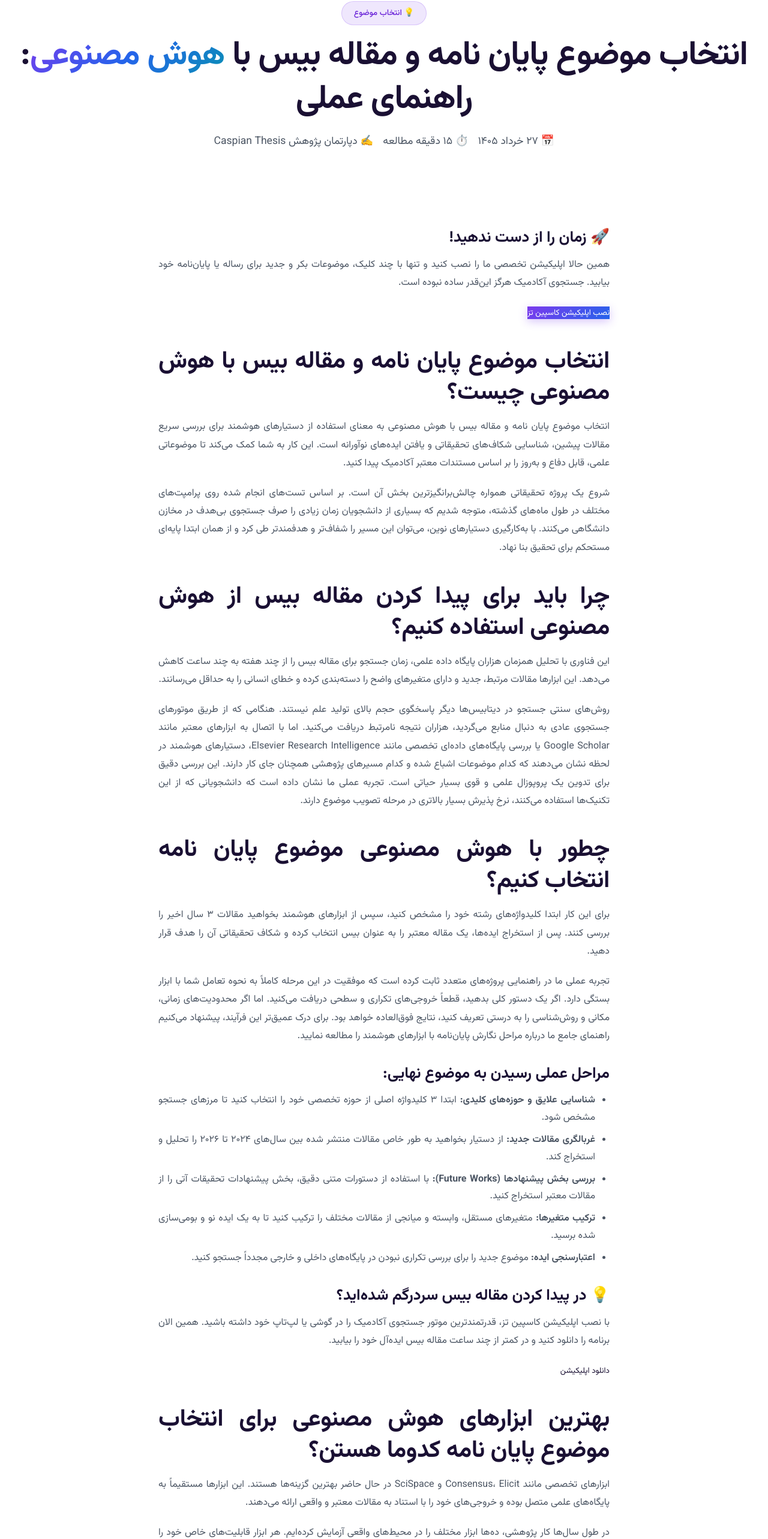
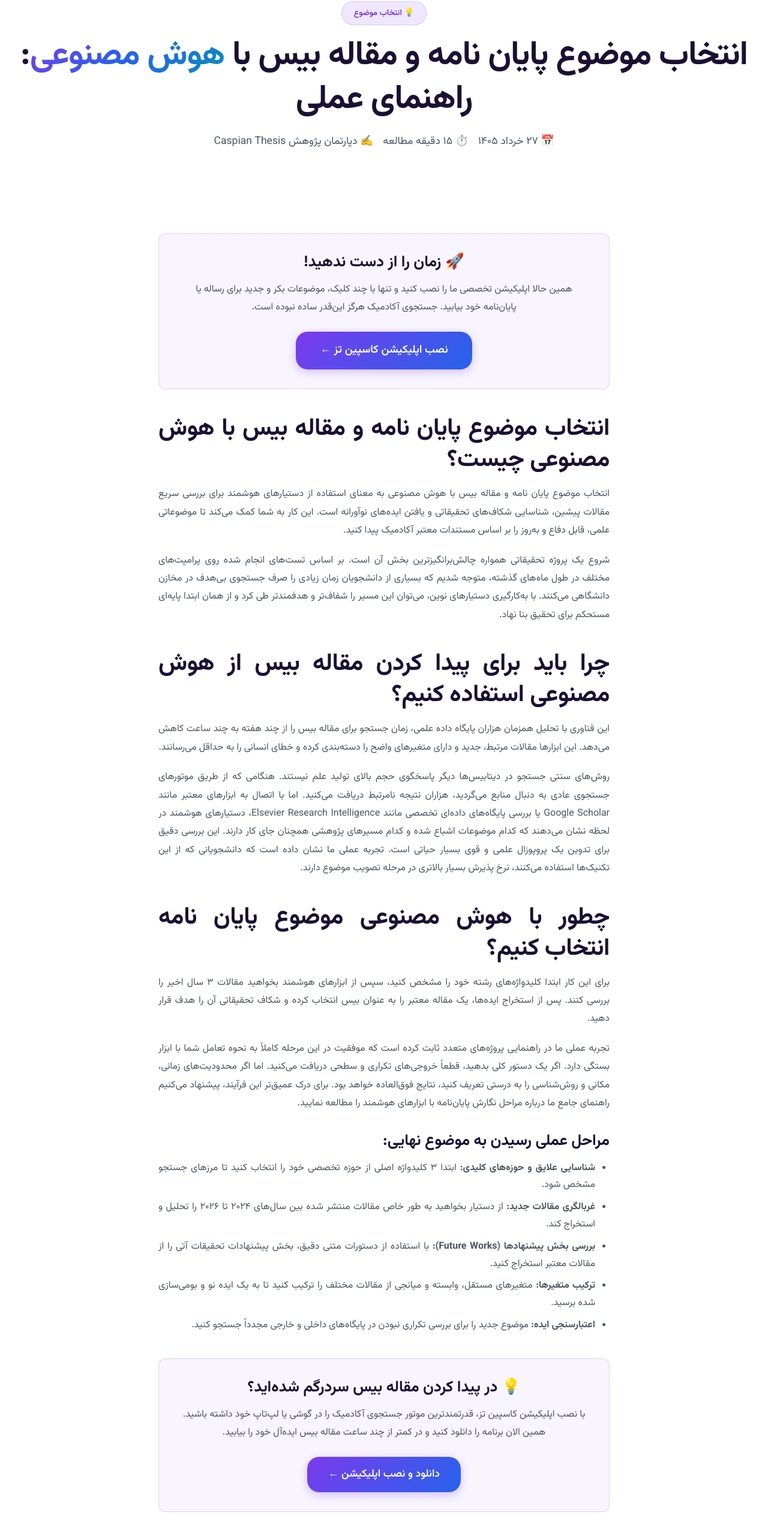
Before and after one commit to diginoron/thesis, a Next.js app: page /blog/thesis-topic-selection-and-base-article-ai in a window 1280 px wide. Shown: the part 230-2796 px from the top of the page at 60% size. Built offline with nearby package versions, Linux system fonts and the light colour scheme.

Commit message:
subjectwitharticleblog

```diff
--- a/app/blog/thesis-topic-selection-and-base-article-ai/page.tsx
+++ b/app/blog/thesis-topic-selection-and-base-article-ai/page.tsx
@@ -106,14 +106,22 @@ export default function ThesisTopicAiPage() {
 
       {/* Content */}
       <div className="page-content" style={{ direction: "rtl", textAlign: "justify", lineHeight: "1.9" }}>
-        <div className="cta-box highlight-box">
-          <h3>🚀 زمان را از دست ندهید!</h3>
-          <p>
+        <div style={{ margin: "2.5rem 0", textAlign: "center", background: "rgba(124, 58, 237, 0.05)", padding: "2rem", borderRadius: "12px", border: "1px solid rgba(124, 58, 237, 0.2)" }}>
+          <h3 style={{ marginTop: 0 }}>🚀 زمان را از دست ندهید!</h3>
+          <p style={{ marginBottom: "1.5rem" }}>
             همین حالا اپلیکیشن تخصصی ما را نصب کنید و تنها با چند کلیک، موضوعات بکر و
             جدید برای رساله یا پایان‌نامه خود بیابید. جستجوی آکادمیک هرگز این‌قدر
             ساده نبوده است.
           </p>
-          <button className="btn-primary">نصب اپلیکیشن کاسپین تز</button>
+          <a
+            href="https://thesis.diginoron.com"
+            target="_blank"
+            rel="noopener noreferrer"
+            className="btn btn-primary btn-lg"
+            style={{ padding: "0.9rem 2.5rem", fontSize: "1.15rem", display: "inline-block" }}
+          >
+            نصب اپلیکیشن کاسپین تز ←
+          </a>
         </div>
 
         <h2>انتخاب موضوع پایان نامه و مقاله بیس با هوش مصنوعی چیست؟</h2>
@@ -207,14 +215,24 @@ export default function ThesisTopicAiPage() {
           </li>
         </ol>
 
-        <div className="cta-box highlight-box secondary">
-          <h3>💡 در پیدا کردن مقاله بیس سردرگم شده‌اید؟</h3>
-          <p>
+        <div style={{ margin: "2.5rem 0", textAlign: "center", background: "rgba(124, 58, 237, 0.05)", padding: "2rem", borderRadius: "12px", border: "1px solid rgba(124, 58, 237, 0.2)" }}>
+          <h3 style={{ marginTop: 0 }}>💡 در پیدا کردن مقاله بیس سردرگم شده‌اید؟</h3>
+          <p style={{ marginBottom: "1.5rem" }}>
             با نصب اپلیکیشن کاسپین تز، قدرتمندترین موتور جستجوی آکادمیک را در گوشی
             یا لپ‌تاپ خود داشته باشید. همین الان برنامه را دانلود کنید و در کمتر از چند
             ساعت مقاله بیس ایده‌آل خود را بیابید.
           </p>
-          <button className="btn-secondary">دانلود اپلیکیشن</button>
+          <div style={{ display: "flex", gap: "1rem", justifyContent: "center", flexWrap: "wrap" }}>
+            <a
+              href="https://thesis.diginoron.com"
+              target="_blank"
+              rel="noopener noreferrer"
+              className="btn btn-primary btn-lg"
+              style={{ padding: "0.8rem 2.2rem", fontSize: "1.1rem" }}
+            >
+              دانلود و نصب اپلیکیشن ←
+            </a>
+          </div>
         </div>
 
         <h2>بهترین ابزارهای هوش مصنوعی برای انتخاب موضوع پایان نامه کدوما هستن؟</h2>
@@ -236,39 +254,39 @@ export default function ThesisTopicAiPage() {
 
         <h3>جدول مقایسه ابزارهای برتر</h3>
         <div className="table-responsive">
-          <table>
+          <table style={{ width: "100%", borderCollapse: "collapse", marginTop: "1.5rem", marginBottom: "1.5rem" }}>
             <thead>
-              <tr>
-                <th>نام ابزار</th>
-                <th>کاربرد اصلی در فاز ابتدایی تحقیق</th>
-                <th>دقت در یافتن مقاله بیس</th>
-                <th>وضعیت دسترسی</th>
+              <tr style={{ background: "rgba(124, 58, 237, 0.2)", borderBottom: "2px solid var(--color-primary)" }}>
+                <th style={{ padding: "0.75rem", textAlign: "right" }}>نام ابزار</th>
+                <th style={{ padding: "0.75rem", textAlign: "right" }}>کاربرد اصلی در فاز ابتدایی تحقیق</th>
+                <th style={{ padding: "0.75rem", textAlign: "right" }}>دقت در یافتن مقاله بیس</th>
+                <th style={{ padding: "0.75rem", textAlign: "right" }}>وضعیت دسترسی</th>
               </tr>
             </thead>
             <tbody>
-              <tr>
-                <td><strong>Elicit</strong></td>
-                <td>یافتن مقالات مشابه، استخراج متغیرها و چکیده‌سازی</td>
-                <td>بسیار بالا</td>
-                <td>نسخه پایه رایگان</td>
+              <tr style={{ borderBottom: "1px solid rgba(255,255,255,0.1)" }}>
+                <td style={{ padding: "0.75rem" }}><strong>Elicit</strong></td>
+                <td style={{ padding: "0.75rem" }}>یافتن مقالات مشابه، استخراج متغیرها و چکیده‌سازی</td>
+                <td style={{ padding: "0.75rem", color: "#4ade80" }}>بسیار بالا</td>
+                <td style={{ padding: "0.75rem" }}>نسخه پایه رایگان</td>
               </tr>
-              <tr>
-                <td><strong>Consensus</strong></td>
-                <td>پاسخ به سوالات پژوهشی با استناد به متون علمی</td>
-                <td>بالا</td>
-                <td>نسخه پایه رایگان</td>
+              <tr style={{ borderBottom: "1px solid rgba(255,255,255,0.1)" }}>
+                <td style={{ padding: "0.75rem" }}><strong>Consensus</strong></td>
+                <td style={{ padding: "0.75rem" }}>پاسخ به سوالات پژوهشی با استناد به متون علمی</td>
+                <td style={{ padding: "0.75rem", color: "#4ade80" }}>بالا</td>
+                <td style={{ padding: "0.75rem" }}>نسخه پایه رایگان</td>
               </tr>
-              <tr>
-                <td><strong>SciSpace</strong></td>
-                <td>درک مقالات بیس پیچیده، استخراج داده‌ها و فرمول‌ها</td>
-                <td>بسیار بالا</td>
-                <td>نسخه پایه رایگان</td>
+              <tr style={{ borderBottom: "1px solid rgba(255,255,255,0.1)" }}>
+                <td style={{ padding: "0.75rem" }}><strong>SciSpace</strong></td>
+                <td style={{ padding: "0.75rem" }}>درک مقالات بیس پیچیده، استخراج داده‌ها و فرمول‌ها</td>
+                <td style={{ padding: "0.75rem", color: "#4ade80" }}>بسیار بالا</td>
+                <td style={{ padding: "0.75rem" }}>نسخه پایه رایگان</td>
               </tr>
-              <tr>
-                <td><strong>ChatGPT Plus</strong></td>
-                <td>ترکیب ایده‌ها، طوفان فکری و نگارش متن اولیه</td>
-                <td>متوسط (نیاز به پلاگین دارد)</td>
-                <td>پولی</td>
+              <tr style={{ borderBottom: "1px solid rgba(255,255,255,0.1)" }}>
+                <td style={{ padding: "0.75rem" }}><strong>ChatGPT Plus</strong></td>
+                <td style={{ padding: "0.75rem" }}>ترکیب ایده‌ها، طوفان فکری و نگارش متن اولیه</td>
+                <td style={{ padding: "0.75rem", color: "#f87171" }}>متوسط (نیاز به پلاگین دارد)</td>
+                <td style={{ padding: "0.75rem" }}>پولی</td>
               </tr>
             </tbody>
           </table>
@@ -291,14 +309,22 @@ export default function ThesisTopicAiPage() {
 
         <hr className="divider" />
 
-        <div className="cta-box highlight-box">
-          <h3>🎯 آماده شروع یک تحقیق حرفه‌ای هستید؟</h3>
-          <p>
+        <div style={{ marginTop: "3.5rem", textAlign: "center", borderTop: "1px solid rgba(255,255,255,0.1)", paddingTop: "2.5rem", paddingBottom: "2rem" }}>
+          <h3 style={{ marginTop: 0 }}>🎯 آماده شروع یک تحقیق حرفه‌ای هستید؟</h3>
+          <p style={{ marginBottom: "1.5rem" }}>
             فرصت را از دست ندهید! هم‌اکنون اپلیکیشن ما را دانلود و نصب کنید تا به
             جامعه بزرگ پژوهشگرانی بپیوندید که مقالات بیس و موضوعات تحقیقاتی خود را
             با بالاترین کیفیت، بدون استرس و در کمترین زمان نهایی می‌کنند.
           </p>
-          <button className="btn-primary">شروع کار با اپلیکیشن</button>
+          <a
+            href="https://thesis.diginoron.com"
+            target="_blank"
+            rel="noopener noreferrer"
+            className="btn btn-primary btn-lg"
+            style={{ padding: "0.9rem 2.5rem", fontSize: "1.15rem", display: "inline-block" }}
+          >
+            شروع کار با اپلیکیشن ←
+          </a>
         </div>
 
         <div className="author-box">
```
